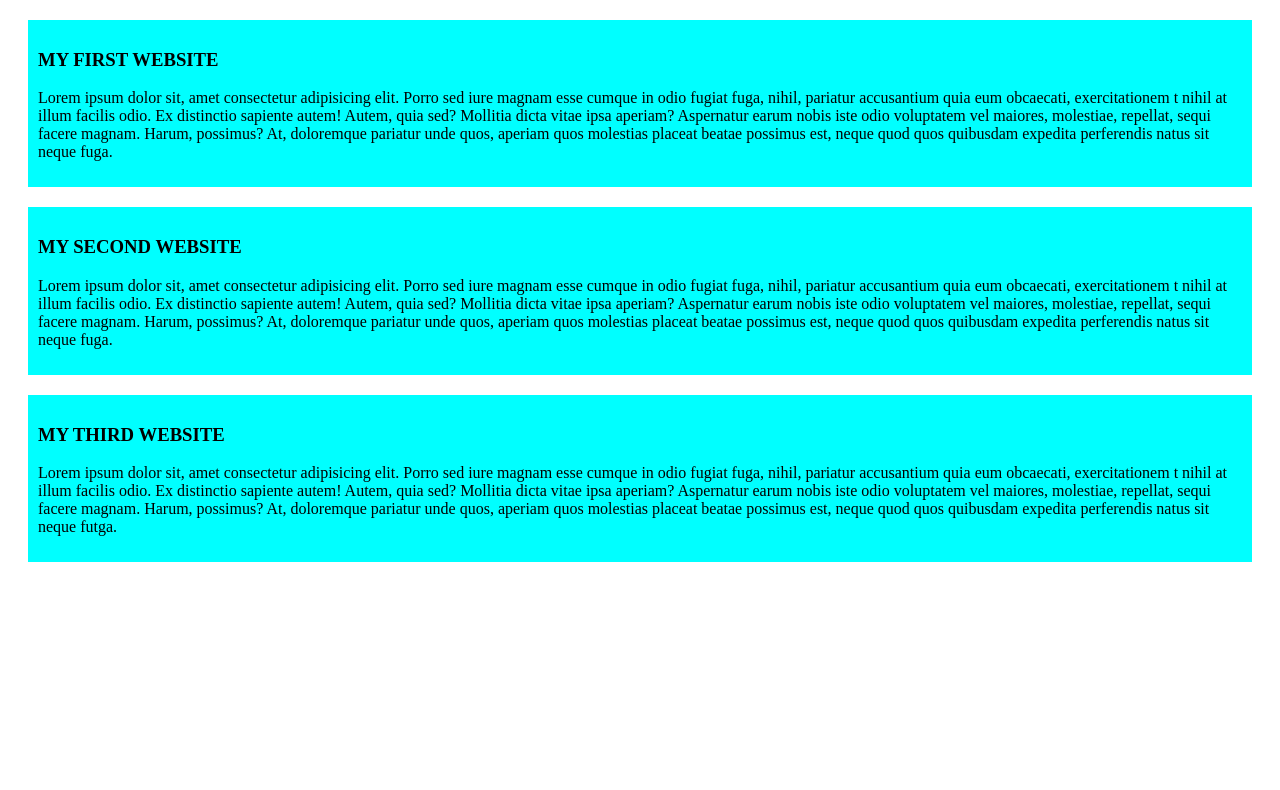
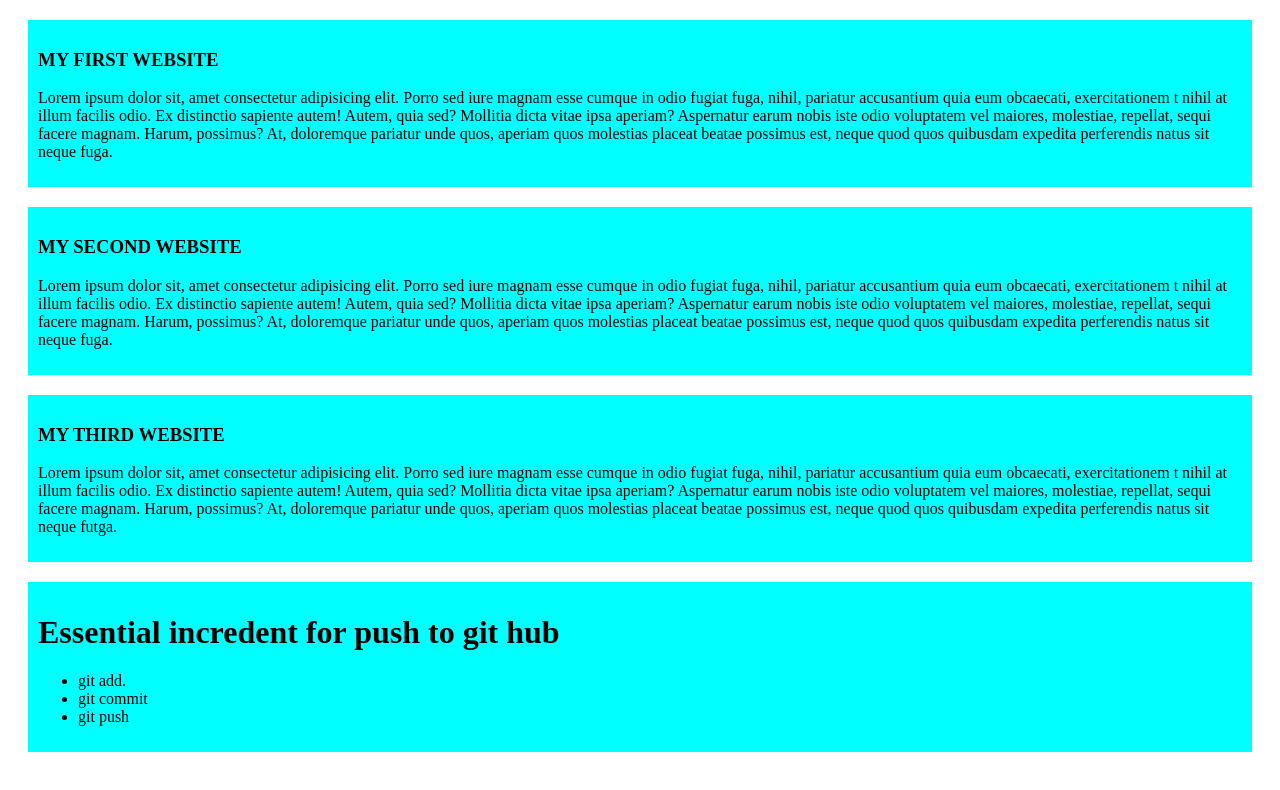
Before and after one commit to lavlurrahman/my-simple-website, a plain HTML site: page index.html in a window 1280 px wide. Drawn offline with Linux system fonts and the light colour scheme.

Commit message:
quqality effort

```diff
--- a/index.html
+++ b/index.html
@@ -26,5 +26,13 @@
     </h3>
     <p>Lorem ipsum dolor sit, amet consectetur adipisicing elit. Porro sed iure magnam  esse cumque in odio fugiat fuga, nihil, pariatur accusantium quia eum obcaecati, exercitationem t nihil at illum facilis odio. Ex distinctio sapiente autem! Autem, quia sed? Mollitia dicta vitae ipsa aperiam? Aspernatur earum nobis iste odio voluptatem vel maiores, molestiae, repellat, sequi facere magnam. Harum, possimus? At, doloremque pariatur unde quos, aperiam  quos molestias placeat beatae possimus est, neque quod quos quibusdam expedita perferendis natus sit neque futga.</p>
 </div>
+<div>
+    <h1> Essential incredent for push to git hub</h1>
+    <ul>
+        <li>git add.</li>
+        <li>git commit</li>
+        <li>git push </li>
+    </ul>
+</div>
 </body>
 </html>
```
